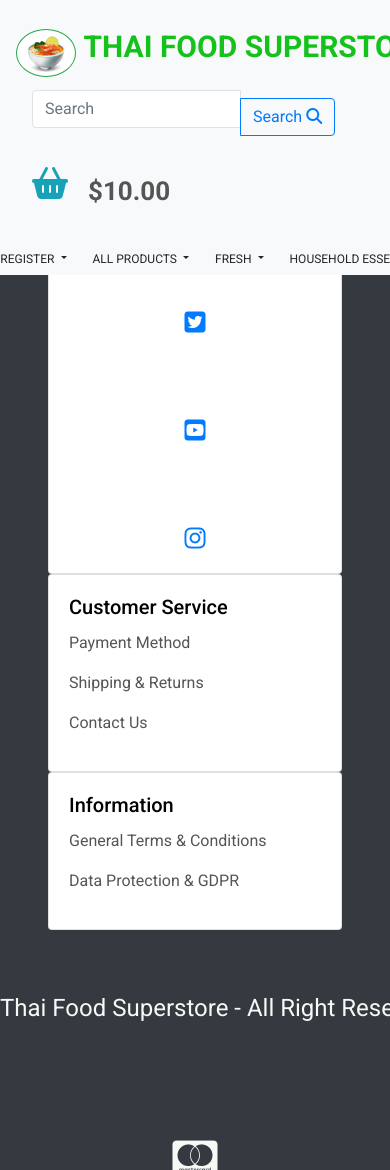
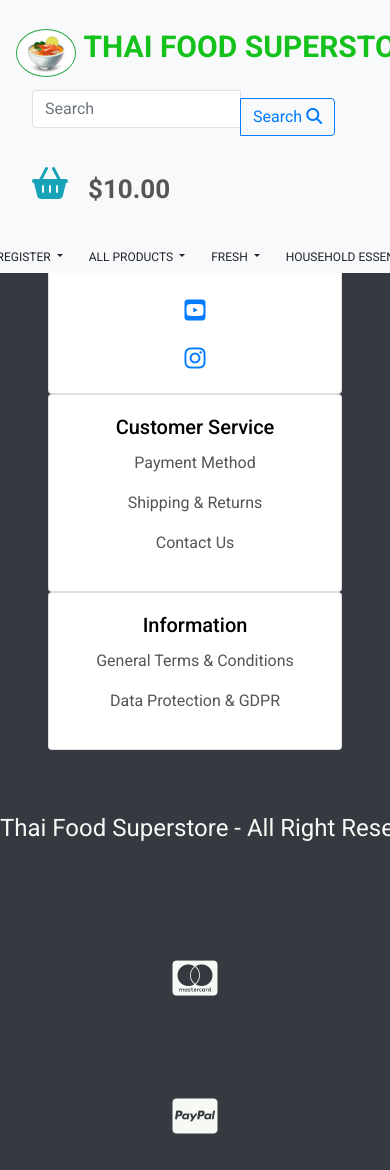
Before and after one commit to Kay13051976/thai-food-superstore, a Django app: template templates/base.html in a window 390 px wide; the page is wider, and only the part inside the window is pictured. Shown: the top 1170 px of that part. Run offline with Django 3.2, Linux system fonts and the light colour scheme; the template is opened without the code that fills it: most values are stand-ins (such as "Sample title", 1, 10 or a date in 2020); some libraries are stand-ins or nearby versions.

Commit message:
Added media query for tablet and phone size

```diff
--- a/home/templates/home/index.html
+++ b/home/templates/home/index.html
@@ -13,7 +13,7 @@
 {% block content %}
 {% comment %} Aside advert {% endcomment %}
 <div class="row my-5 pt-5 bg-light w-100">
-  <div class="col-md-3 d-none d-md-block pt-5 bg-light">
+  <div class="col-md-3 d-none d-md-block pt-5 bg-light aside-container-advert">
     <div class="col-12 bg-light">
       <a href="#" class="text-decoration-none" target="_blank"
         aria-label="Visit our product-page green curry paste(open in a same tab)">
--- a/static/css/base.css
+++ b/static/css/base.css
@@ -43,7 +43,7 @@ h1 {
 .header-shopping-basket-detail p {
     padding-left: 20px;
     font-size: 26px;
-    padding-top: 12px;
+    padding-top: 10px;
 }
 
 /* Main content style */
@@ -136,6 +136,7 @@ h5 {
 
     .footer-container-card {
         flex-direction: column;
+        text-align: center;
     }
 
     .card-footer-get-in-touch-social-media-list {
@@ -151,3 +152,27 @@ h5 {
     }
 
 }
+@media (max-width: 1024px) {
+    .card-footer-get-in-touch-social-media-list {
+    gap: 0.5em;
+    flex-direction: column;
+    }
+
+    .footer-container-card {
+        flex-direction: column;
+        align-items: center;
+    }
+    .footer-container-list {
+        flex-direction: column;
+    }
+    .main-container {
+        margin-top: 100px;
+    }
+    .aside-container-advert {
+        margin-top: 100px;
+    }
+    }
+
+@media (min-width: 1024px) {
+
+}
--- a/templates/base.html
+++ b/templates/base.html
@@ -99,7 +99,7 @@
       <div class="btn-group ">
         <button type="button" class="btn btn-light dropdown-toggle" data-toggle="dropdown" aria-expanded="true"
           aria-expanded="false">
-          SIGN IN / REGISTER
+          LOGIN / REGISTER
         </button>
         <ul class="dropdown-menu">
           {% if request.user.is_authenticated %}
```
